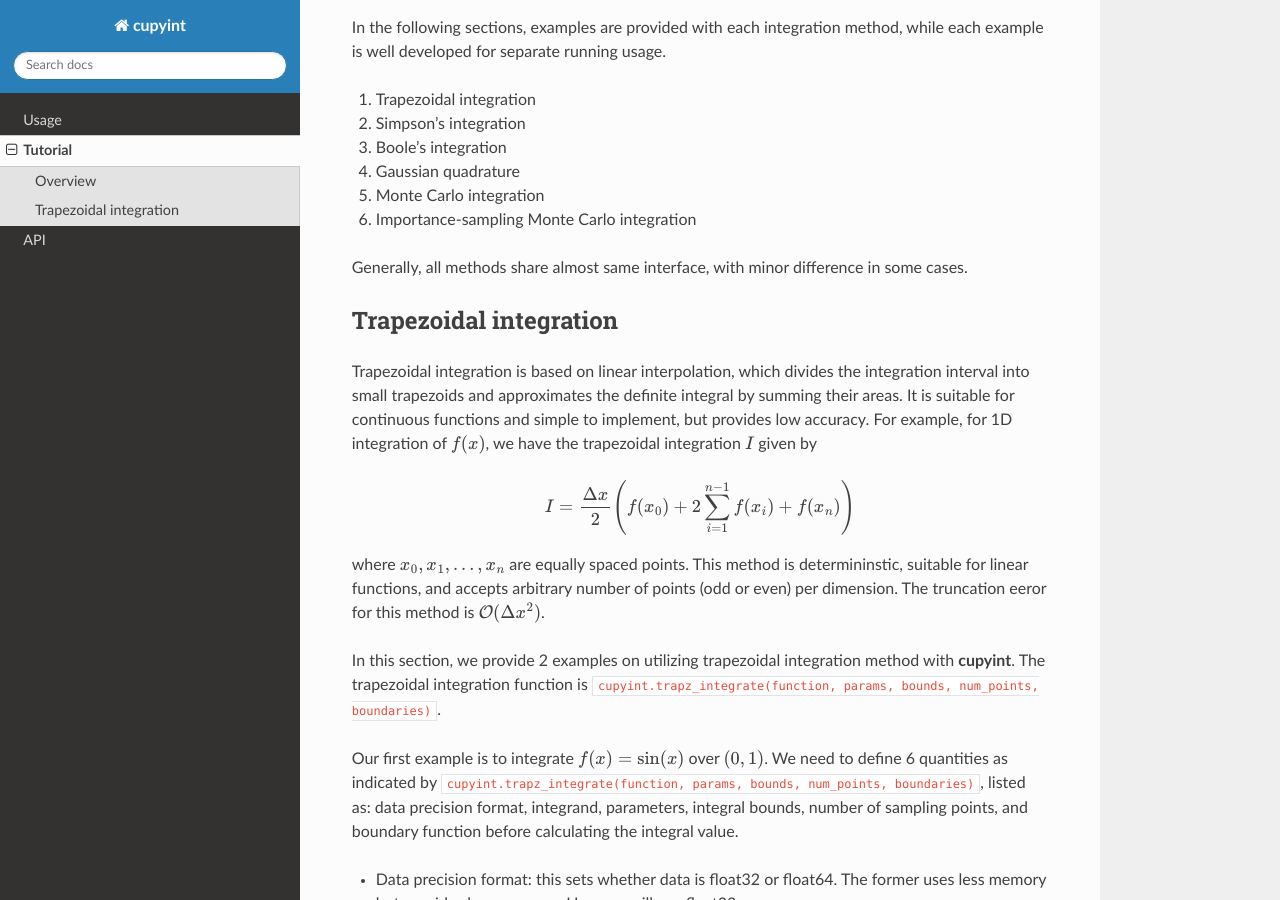
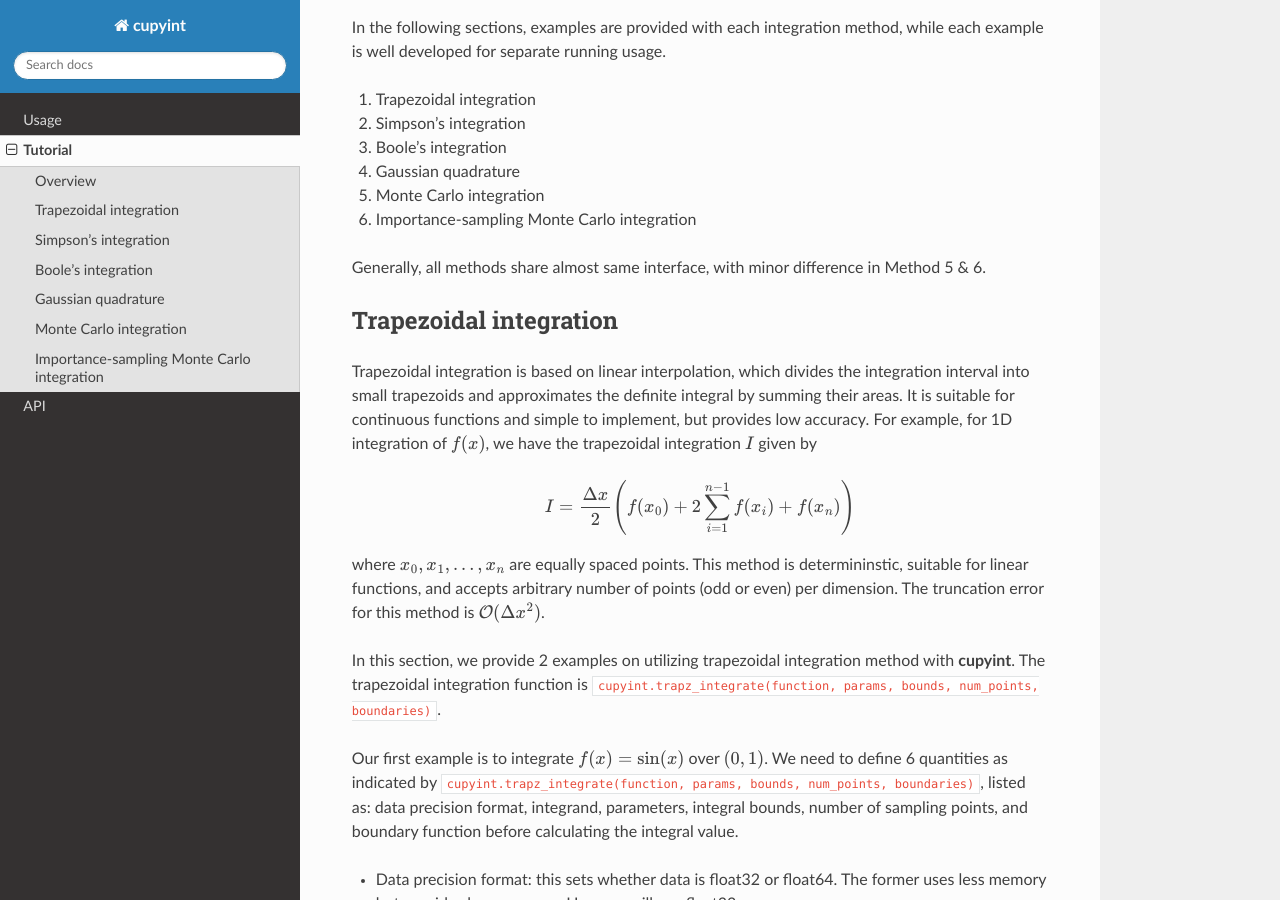
Before and after one commit to ze-ouyang/cupyint_doc, a Sphinx documentation site: the page built from docs/source/tutorial.rst, in a window 1280 px wide and 900 px high, scrolled down 464 px. Built offline with Sphinx 7.4.7 and the Read the Docs theme 3.1.0, drawn with Linux system fonts in a browser that asks for light colours; some of the changed text lies outside the part shown.

Commit message:
Update tutorial.rst

```diff
--- a/docs/source/tutorial.rst
+++ b/docs/source/tutorial.rst
@@ -23,7 +23,7 @@
 5. Monte Carlo integration
 6. Importance-sampling Monte Carlo integration
 
-Generally, all methods share almost same interface, with minor difference in some cases.
+Generally, all methods share almost same interface, with minor difference in Method 5 & 6.
 
 Trapezoidal integration
 --------
@@ -34,7 +34,7 @@
 
    I = \frac{\Delta x}{2} \left( f(x_0) + 2\sum_{i=1}^{n-1} f(x_i) + f(x_n) \right)
 
-where :math:`x_0, x_1,...,x_n` are equally spaced points. This method is determininstic, suitable for linear functions, and accepts arbitrary number of points (odd or even) per dimension. The truncation eeror for this method is :math:`\mathcal{O}(\Delta x^2)`.
+where :math:`x_0, x_1,...,x_n` are equally spaced points. This method is determininstic, suitable for linear functions, and accepts arbitrary number of points (odd or even) per dimension. The truncation error for this method is :math:`\mathcal{O}(\Delta x^2)`.
 
 In this section, we provide 2 examples on utilizing trapezoidal integration method with **cupyint**. The trapezoidal integration function is ``cupyint.trapz_integrate(function, params, bounds, num_points, boundaries)``.
 
@@ -133,3 +133,26 @@
   >>> length of integral value: 10000
   >>> integral value w/ denser grids: [0.19352302 0.193595   0.1936669  ... 0.7385989  0.7386638  0.7387286 ]
   >>> relative error: [0.00618441 0.00618374 0.00618314 ... 0.00984942 0.00984945 0.0098494 ]
+
+
+Simpson's integration
+--------
+
+
+
+
+Boole's integration
+--------
+
+
+
+Gaussian quadrature
+--------
+
+
+Monte Carlo integration
+--------
+
+
+Importance-sampling Monte Carlo integration
+--------
```
